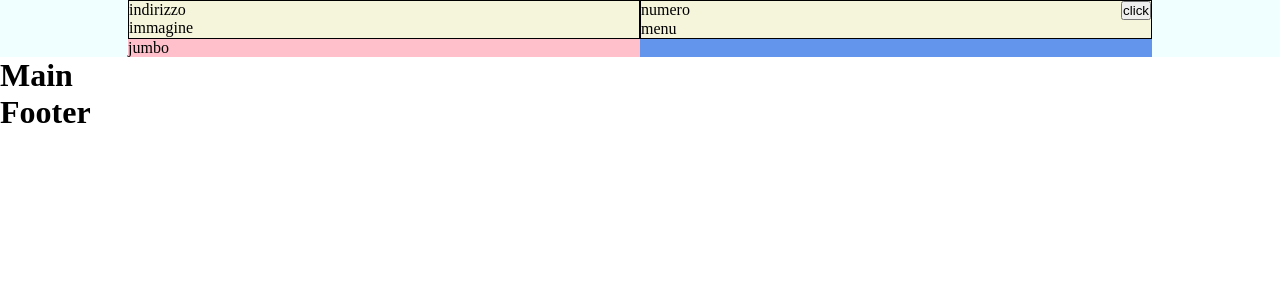
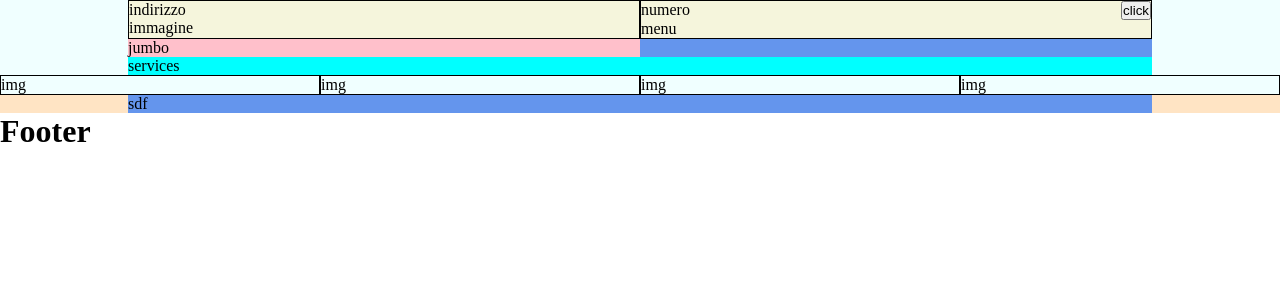
Before and after one commit to Asiaviscardi/proj-html-vuejs, a Vue app: page / in a window 1280 px wide. Shown: the top 300 px of the page. Built offline with nearby package versions, Linux system fonts and the light colour scheme.

Commit message:
termine struttura prima e seconda section main

```diff
--- a/src/components/Main.vue
+++ b/src/components/Main.vue
@@ -7,10 +7,85 @@ export default {
 
 <template>
 
-    <h1>Main</h1>
+    <div class="main-container">
+
+        <div class="first-section">
+
+            <div class="services-container">
+
+                services
+
+            </div>
+
+        </div>
+
+        <div class="second-section">
+
+            <div class="img-container">
+
+                <div class="immagine">img</div>
+
+                <div class="immagine">img</div>
+
+                <div class="immagine">img</div>
+
+                <div class="immagine">img</div>
+
+            </div>
+
+            <div class="learn">
+
+                <div class="learn-components">sdf</div>
+
+            </div>
+
+        </div>
+
+    </div>
 
 </template>
 
-<style>
+<style scoped lang="scss">
+
+.first-section{
+    width: 100%;
+    display: flex;
+    justify-content: center;
+    background-color: azure;
+
+    .services-container{
+        width: 80%;
+        background-color: aqua;
+    }
+}
+
+.second-section{
+    width: 100%;
+    background-color: azure;
+
+    .img-container{
+        width: 100%;
+        display: flex;
+
+        .immagine{
+            width: 25%;
+            border: 1px solid black;
+
+        }
+    }
+
+    .learn{
+        width: 100%;
+        display: flex;
+        justify-content: center;
+        background-color: bisque;
+
+        .learn-components{
+            width: 80%;
+            background-color: cornflowerblue;
+        }
+    }
+
+}
 
 </style>
```
